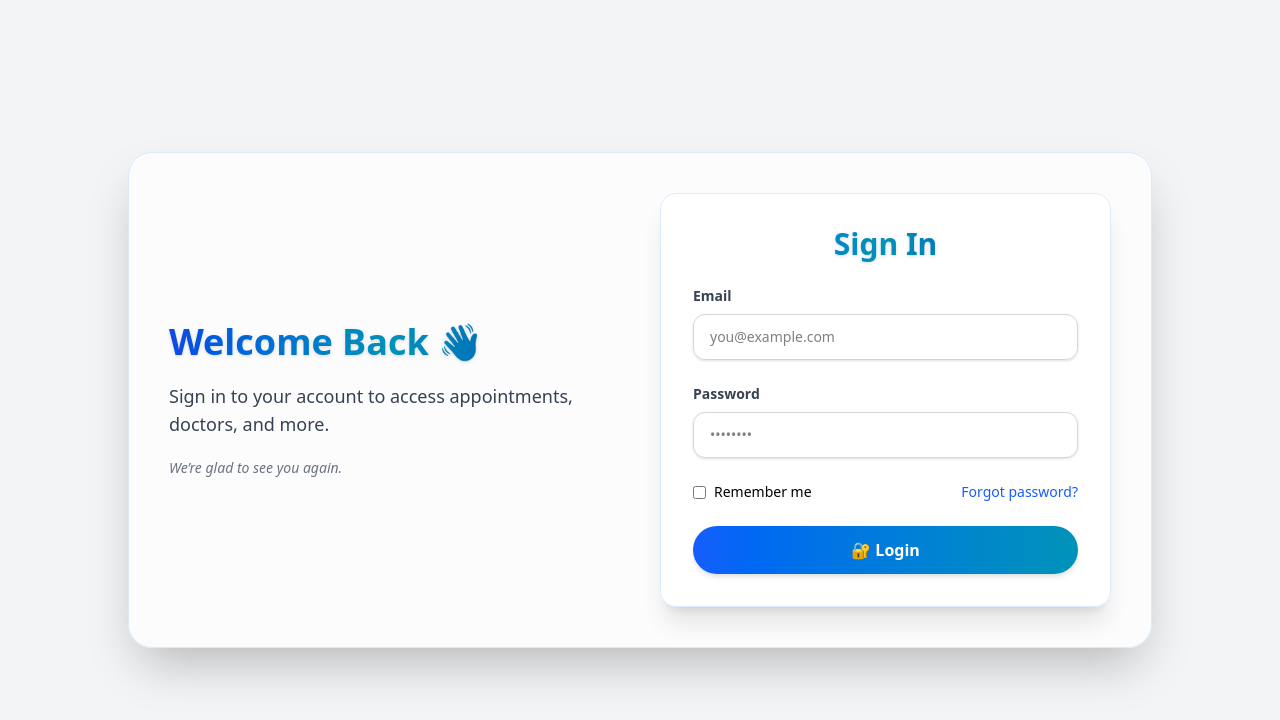
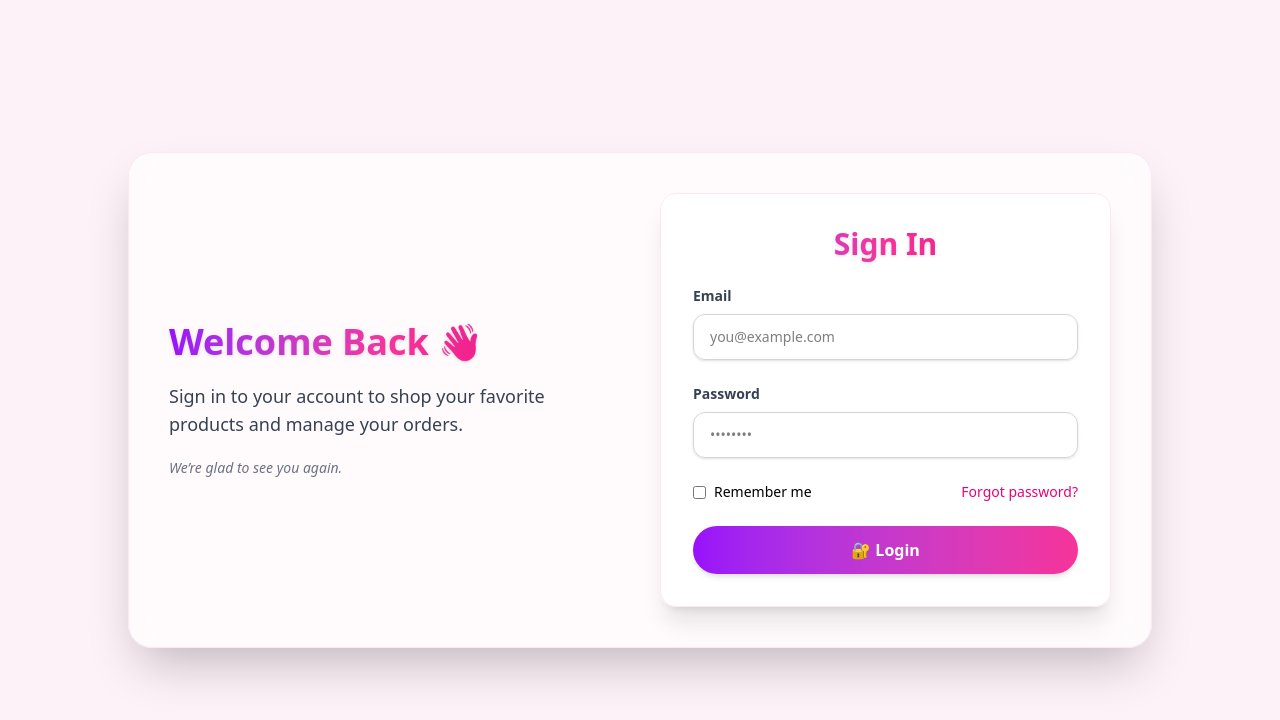
Before and after one commit to iamavikraxit/doctor-appointment-frontend, a React (Vite) app: page /login in a window 1280 px wide. Shown: the top 720 px of the page. Built offline with nearby package versions, Linux system fonts and the light colour scheme.

Commit message:
Update Login page styles for improved aesthetics and user experience

```diff
--- a/src/pages/Login.jsx
+++ b/src/pages/Login.jsx
@@ -3,23 +3,23 @@ import React from 'react';
 
 const Login = () => {
     return (
-        <div className="min-h-screen flex items-center justify-center bg-gray-100 px-4 py-10 sm:py-16">
-            <div className="w-full max-w-5xl grid grid-cols-1 md:grid-cols-2 gap-10 bg-white/70 backdrop-blur-md border border-blue-100 rounded-3xl shadow-2xl p-6 sm:p-10 transition-all">
+        <div className="min-h-screen flex items-center justify-center bg-pink-50 px-4 py-10 sm:py-16">
+            <div className="w-full max-w-5xl grid grid-cols-1 md:grid-cols-2 gap-10 bg-white/70 backdrop-blur-md border border-pink-100 rounded-3xl shadow-2xl p-6 sm:p-10 transition-all">
 
                 {/* Left - Welcome Text */}
                 <div className="flex flex-col justify-center text-center md:text-left space-y-5">
-                    <h2 className="text-3xl sm:text-4xl font-extrabold text-transparent bg-clip-text bg-gradient-to-r from-blue-700 via-cyan-600 to-blue-800 drop-shadow">
+                    <h2 className="text-3xl sm:text-4xl font-extrabold text-transparent bg-clip-text bg-gradient-to-r from-purple-600 via-pink-500 to-pink-600 drop-shadow">
                         Welcome Back 👋
                     </h2>
                     <p className="text-gray-700 text-base sm:text-lg">
-                        Sign in to your account to access appointments, doctors, and more.
+                        Sign in to your account to shop your favorite products and manage your orders.
                     </p>
                     <p className="text-sm text-gray-500 italic">We’re glad to see you again.</p>
                 </div>
 
                 {/* Right - Login Form */}
-                <div className="bg-white/90 backdrop-blur-md border border-blue-100 rounded-2xl shadow-xl p-6 sm:p-8 w-full">
-                    <h2 className="text-2xl sm:text-3xl font-extrabold text-center text-transparent bg-clip-text bg-gradient-to-r from-blue-600 via-cyan-600 to-blue-800 drop-shadow mb-6">
+                <div className="bg-white/90 backdrop-blur-md border border-pink-100 rounded-2xl shadow-xl p-6 sm:p-8 w-full">
+                    <h2 className="text-2xl sm:text-3xl font-extrabold text-center text-transparent bg-clip-text bg-gradient-to-r from-purple-600 via-pink-500 to-pink-600 drop-shadow mb-6">
                         Sign In
                     </h2>
 
@@ -32,7 +32,7 @@ const Login = () => {
                                 name="email"
                                 placeholder="you@example.com"
                                 required
-                                className="w-full border border-gray-300 rounded-xl px-4 py-3 text-sm focus:ring-2 focus:ring-blue-500 outline-none shadow-sm transition-all"
+                                className="w-full border border-gray-300 rounded-xl px-4 py-3 text-sm focus:ring-2 focus:ring-pink-500 outline-none shadow-sm transition-all"
                             />
                         </div>
 
@@ -44,21 +44,21 @@ const Login = () => {
                                 name="password"
                                 placeholder="••••••••"
                                 required
-                                className="w-full border border-gray-300 rounded-xl px-4 py-3 text-sm focus:ring-2 focus:ring-blue-500 outline-none shadow-sm transition-all"
+                                className="w-full border border-gray-300 rounded-xl px-4 py-3 text-sm focus:ring-2 focus:ring-pink-500 outline-none shadow-sm transition-all"
                             />
                         </div>
 
                         <div className="flex items-center justify-between text-sm">
                             <label className="flex items-center">
-                                <input type="checkbox" className="mr-2 rounded text-blue-600" />
+                                <input type="checkbox" className="mr-2 rounded text-pink-600" />
                                 Remember me
                             </label>
-                            <a href="#" className="text-blue-600 hover:underline">Forgot password?</a>
+                            <a href="#" className="text-pink-600 hover:underline">Forgot password?</a>
                         </div>
 
                         <button
                             type="submit"
-                            className="w-full bg-gradient-to-r from-blue-600 to-cyan-600 text-white font-bold py-3 rounded-full shadow-md hover:from-blue-700 hover:to-cyan-700 hover:scale-105 transition-transform"
+                            className="w-full bg-gradient-to-r from-purple-600 to-pink-500 text-white font-bold py-3 rounded-full shadow-md hover:from-purple-700 hover:to-pink-600 hover:scale-105 transition-transform"
                         >
                             🔐 Login
                         </button>
```
